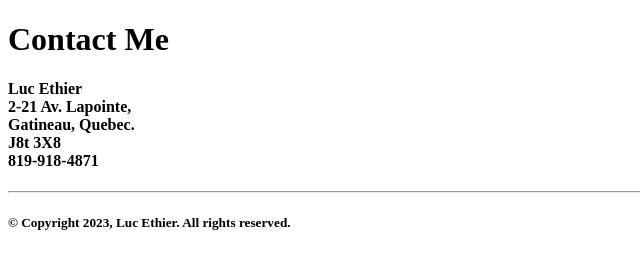
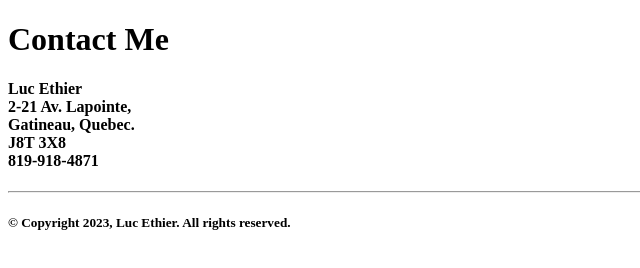
Before and after one commit to luc477/my-resume, a plain HTML site: page public/contact.html in a window 1280 px wide. Shown: the full height of the page, 0-640 px from the left. Drawn offline with Linux system fonts and the light colour scheme.

Commit message:
Update contact.html

```diff
--- a/public/contact.html
+++ b/public/contact.html
@@ -11,7 +11,7 @@
 Luc Ethier<br>
 2-21 Av. Lapointe,<br>
 Gatineau, Quebec.<br>
-J8t 3X8<br>
+J8T 3X8<br>
 819-918-4871
 </h4>
 <hr>
```
